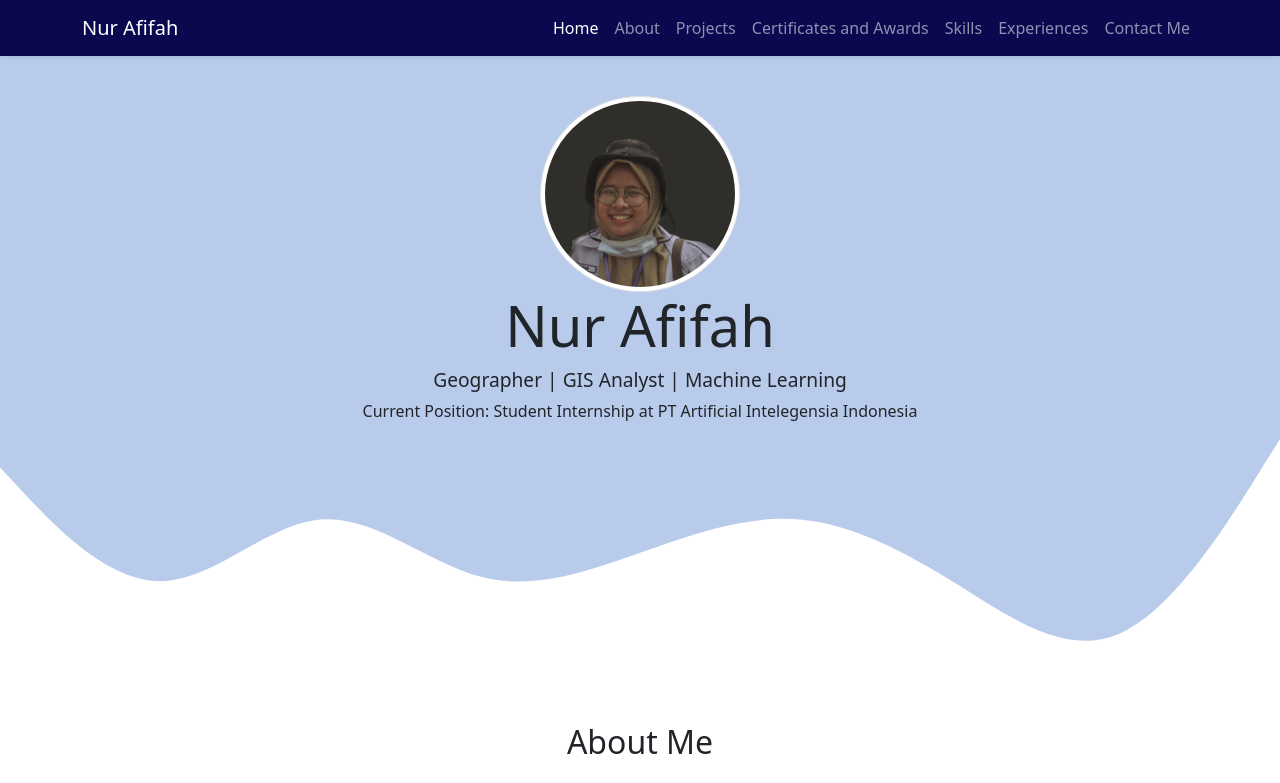
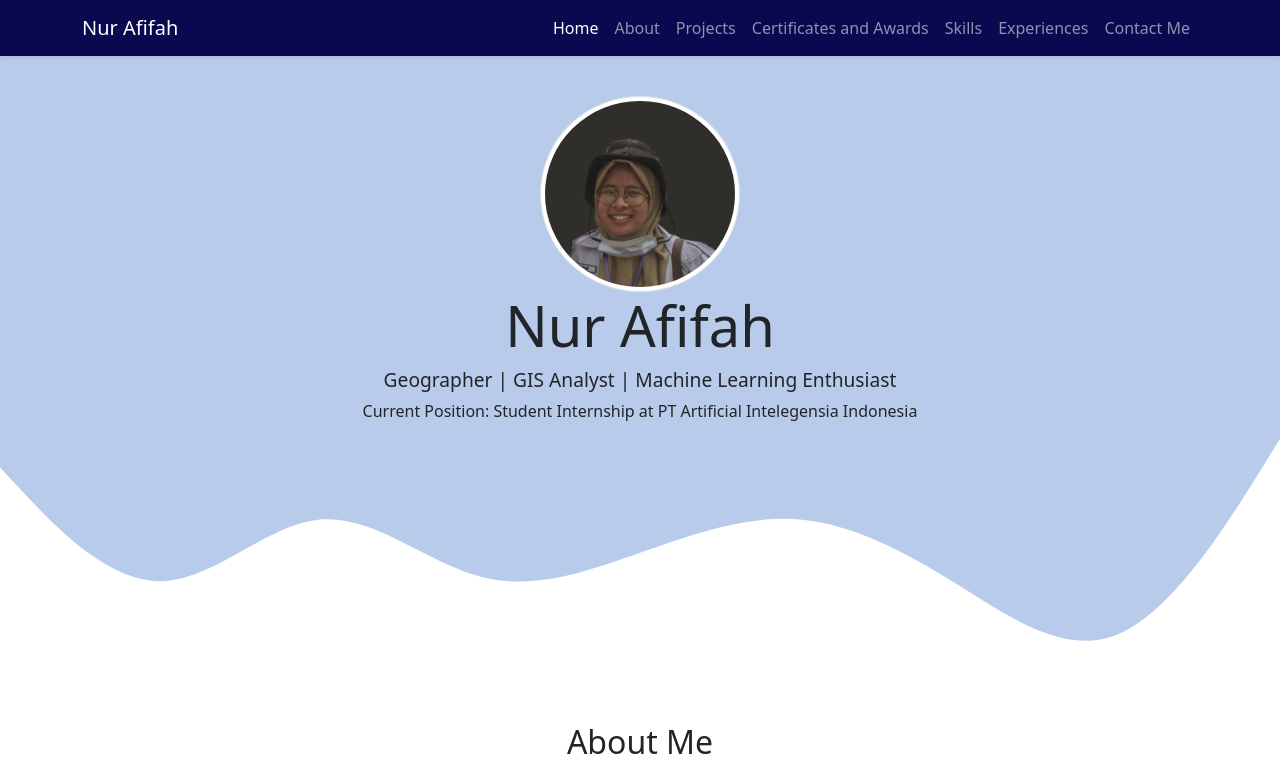
Before and after one commit to iamafifaah/iamafifaah.github.io, a plain HTML site: page index.html in a window 1280 px wide. Shown: the top 783 px of the page. Drawn offline with nearby package versions, Linux system fonts and the light colour scheme.

Commit message:
Update index.html

```diff
--- a/index.html
+++ b/index.html
@@ -54,7 +54,7 @@
     <section class="jumbotron text-center">
       <img src="img/p.png" alt="Nur Afifah" width="200" class="rounded-circle img-thumbnail" />
       <h1 class="display-4">Nur Afifah</h1>
-      <h2 class="who" style="font-size: 1.2rem">Geographer | GIS Analyst | Machine Learning</h2>
+      <h2 class="who" style="font-size: 1.2rem">Geographer | GIS Analyst | Machine Learning Enthusiast</h2>
       <p class="now position" style="font-size: 0.8 rem">Current Position: Student Internship at PT Artificial Intelegensia Indonesia</p>
       <svg xmlns="http://www.w3.org/2000/svg" viewBox="0 0 1440 320">
         <path
```
